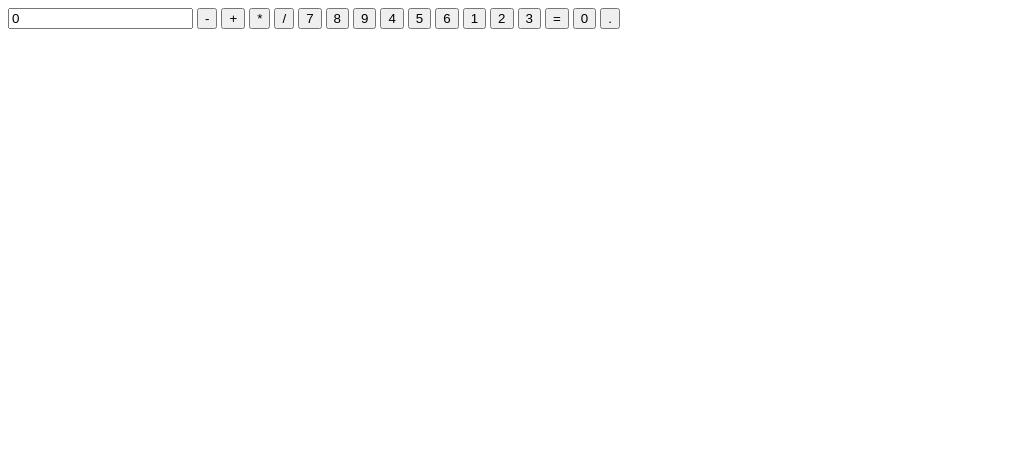
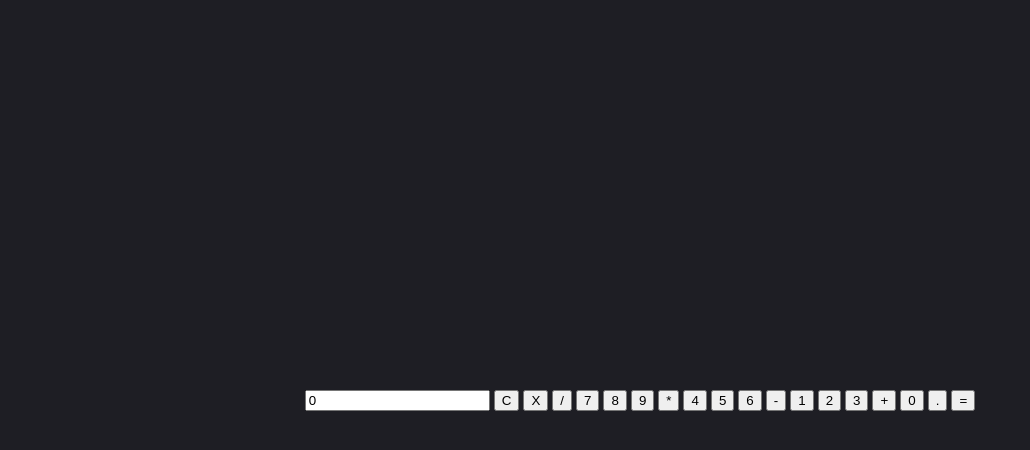
Before and after one commit to thiagoo23114/calculadora, a plain HTML site: page index.html in a window 1280 px wide. Shown: the whole page, without its empty margins (0-1030 px from the left). Drawn offline with Linux system fonts and the light colour scheme.

Commit message:
Add files via upload

```diff
--- a/index.html
+++ b/index.html
@@ -5,38 +5,41 @@
     <meta charset="UTF-8">
     <meta name="viewport" content="width=device-width, initial-scale=1.0">
     <title>calculadora</title>
+    <link rel="stylesheet" href="style.css">
 </head>
 
 <body>
 
-    <div class="calculadora"></div> <input type="text" id="pantalla" readonly value="0">
+    <div class="calculadora"><input type="text" id="pantalla" readonly value="0">
+<!-- Fila 1 -->
+    <button onclick="borrarTodo()" class="boton-largo">C</button>
+    <button onclick="borrarUno()" class="operador">X</button>
+    <button onclick="elegirOperador('/')" class="operador">/</button>
 
-    <button onclick="elegirOperador('-')">-</button>
-    <button onclick="elegirOperador('+')">+</button>
-    <button onclick="elegirOperador('*')">*</button>
-    <button onclick="elegirOperador('/')">/</button>
-
+    <!-- Fila 2 -->
     <button onclick="agregarNumero('7')">7</button>
     <button onclick="agregarNumero('8')">8</button>
     <button onclick="agregarNumero('9')">9</button>
+    <button onclick="elegirOperador('*')" class="operador">*</button>
 
+    <!-- Fila 3 -->
     <button onclick="agregarNumero('4')">4</button>
     <button onclick="agregarNumero('5')">5</button>
     <button onclick="agregarNumero('6')">6</button>
+    <button onclick="elegirOperador('-')" class="operador">-</button>
 
-
+    <!-- Fila 4 -->
     <button onclick="agregarNumero('1')">1</button>
     <button onclick="agregarNumero('2')">2</button>
     <button onclick="agregarNumero('3')">3</button>
-    <button>=</button>
+    <button onclick="elegirOperador('+')" class="operador">+</button>
 
-    <button onlick="agregarNumero('0')">0</button>
+    <!-- Fila 5 -->
+    <button onclick="agregarNumero('0')">0</button>
     <button onclick="agregarNumero('.')">.</button>
-
+    <button onclick="calcular()" class="operador">=</button>
     </div>
 </body>
-<script scr="script.js">
+<script src="script.js">
 </script>
-</body>
-
 </html>
--- a/script.js
+++ b/script.js
@@ -1,10 +1,12 @@
 let primerNumero = "";
+let segundoNumero= "";
 let operadorActual = "";
+
 
 function elegirOperador(operador) {
     primerNumero = pantalla.value;
     operadorActual = operador;
-    pantalla.value = "0"
+    pantalla.value = pantalla.value + " " + operador + " ";
 
 }
 const pantalla =
@@ -18,3 +20,38 @@ function agregarNumero(numero) {
             pantalla.value + numero;
     }
 }
+function calcular() {
+    let pedazos = pantalla.value.split(" ");
+    let num1 = parseFloat(pedazos[0]);
+    let num2 = parseFloat(pedazos[2]);
+    let resultado = 0;
+
+    if (pedazos[1] === "+"){
+        resultado = num1 + num2;
+    }
+
+    if (pedazos[1] === "-"){
+    resultado = num1 - num2;
+    }
+
+    if (pedazos[1] === "*"){
+        resultado = num1 * num2;
+    }
+
+if (pedazos[1] === "/"){
+        resultado = num1 / num2;
+    }
+
+    pantalla.value = resultado;
+}
+function borrarTodo() {
+    pantalla.value = "0";
+}
+function borrarUno() {
+    if (pantalla.value !== "0" && pantalla.value !== "") {
+        pantalla.value = pantalla.value.slice(0, -1);
+    }
+    if (pantalla.value === "") {
+        pantalla.value = "0";
+    }
+}
```
